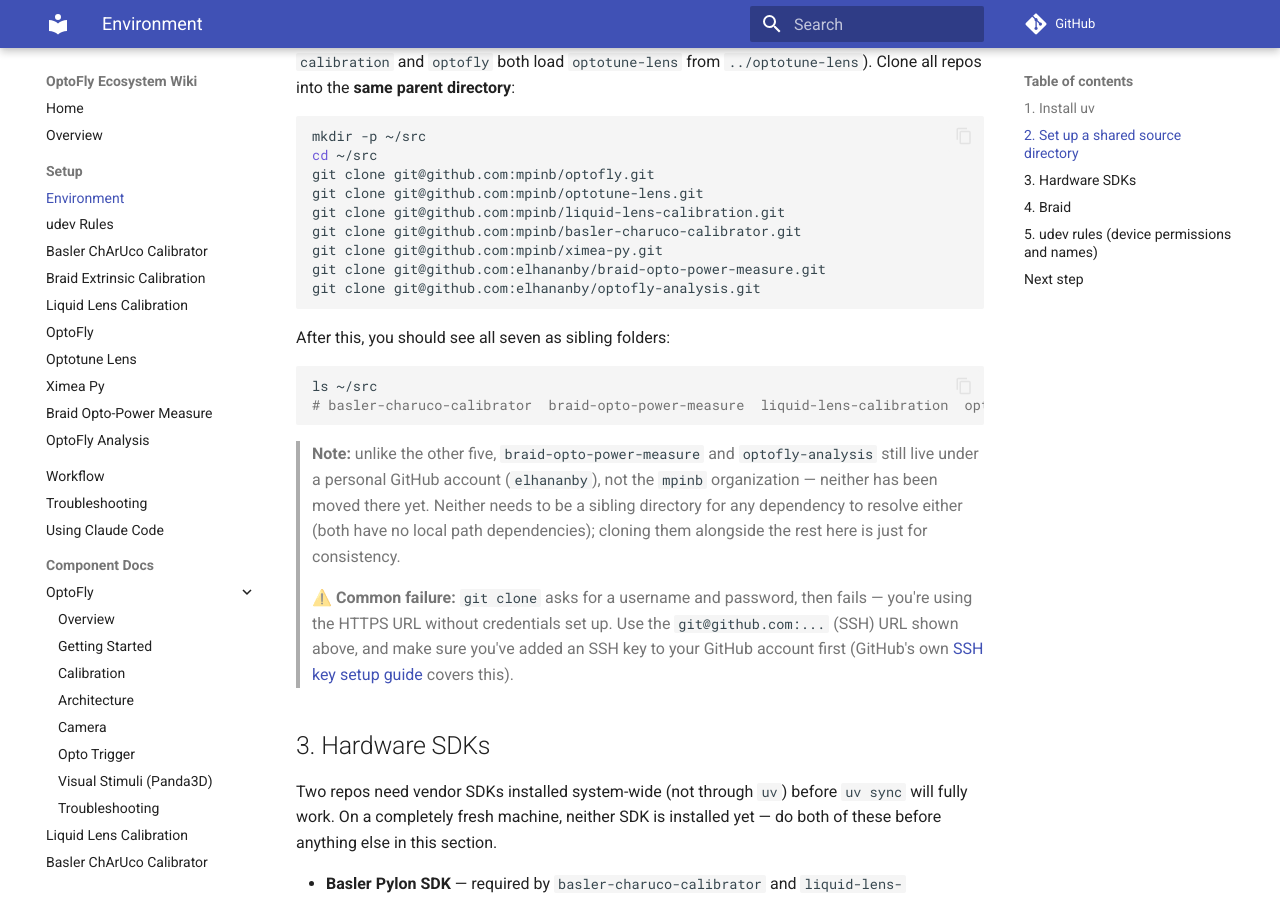
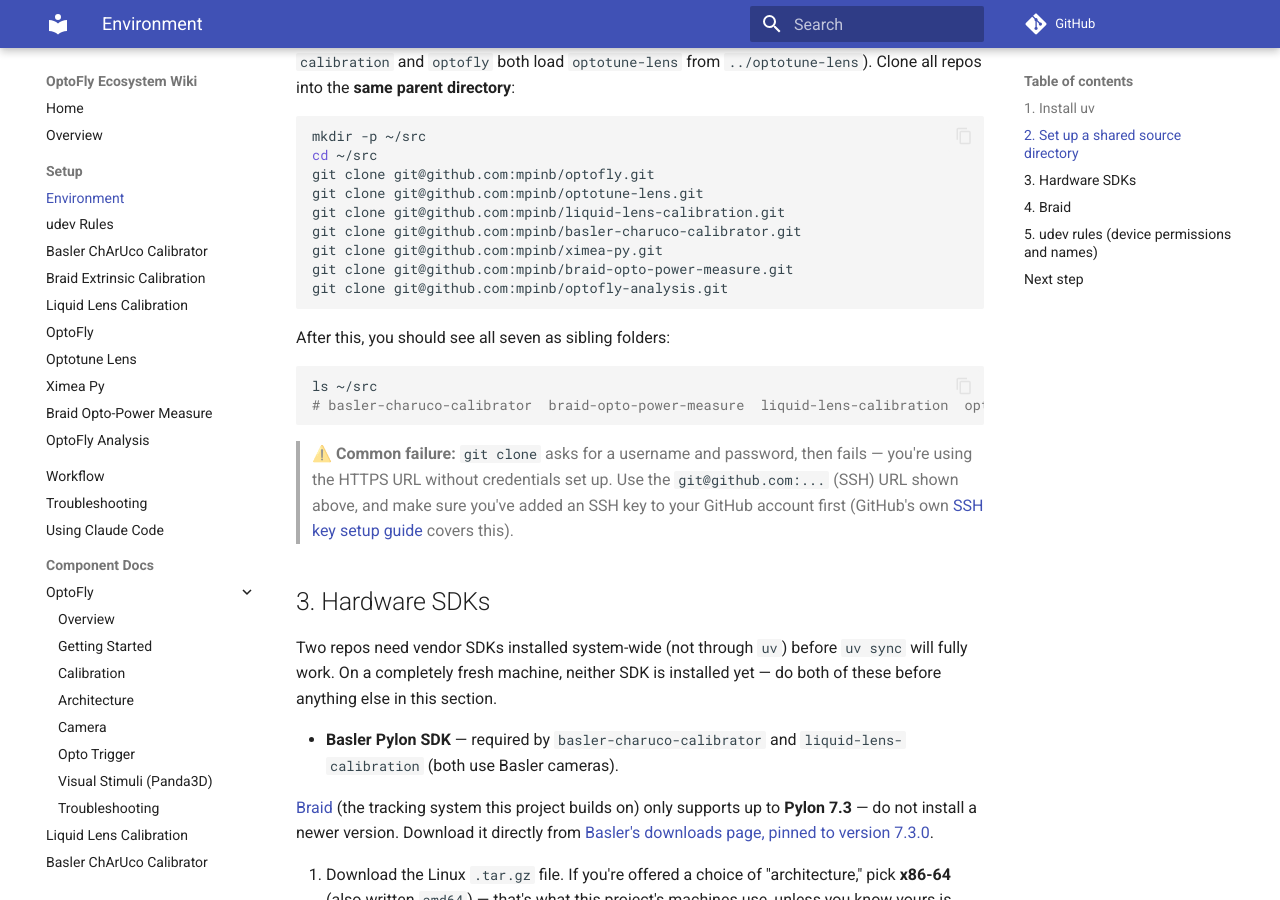
Before and after one commit to mpinb/optofly-docs, an MkDocs documentation site: the page built from docs/setup/environment.md, in a window 1280 px wide and 900 px high, scrolled down 754 px. Built offline with MkDocs 1.6.1 and Material for MkDocs 9.7.7, drawn with Linux system fonts in a browser that asks for light colours; comment, search, counter and statistics services are not loaded.

Commit message:
Update braid-opto-power-measure and optofly-analysis links to mpinb org
Both repos were transferred from the elhananby personal account to the
mpinb organization; update references and clone instructions accordingly.

````diff
--- a/docs/setup/environment.md
+++ b/docs/setup/environment.md
@@ -40,8 +40,8 @@
 git clone git@github.com:mpinb/liquid-lens-calibration.git
 git clone git@github.com:mpinb/basler-charuco-calibrator.git
 git clone git@github.com:mpinb/ximea-py.git
-git clone git@github.com:elhananby/braid-opto-power-measure.git
-git clone git@github.com:elhananby/optofly-analysis.git
+git clone git@github.com:mpinb/braid-opto-power-measure.git
+git clone git@github.com:mpinb/optofly-analysis.git
 ```
 
 After this, you should see all seven as sibling folders:
@@ -50,13 +50,6 @@
 ls ~/src
 # basler-charuco-calibrator  braid-opto-power-measure  liquid-lens-calibration  optofly  optofly-analysis  optotune-lens  ximea-py
 ```
-
-> **Note:** unlike the other five, `braid-opto-power-measure` and
-> `optofly-analysis` still live under a personal GitHub account
-> (`elhananby`), not the `mpinb` organization — neither has been moved there
-> yet. Neither needs to be a sibling directory for any dependency to
-> resolve either (both have no local path dependencies); cloning them
-> alongside the rest here is just for consistency.
 
 > ⚠️ **Common failure:** `git clone` asks for a username and password, then
 > fails — you're using the HTTPS URL without credentials set up. Use the
````
Also changed, not shown: CLAUDE.md (+2 -2 lines), docs/index.md (+2 -2 lines).
